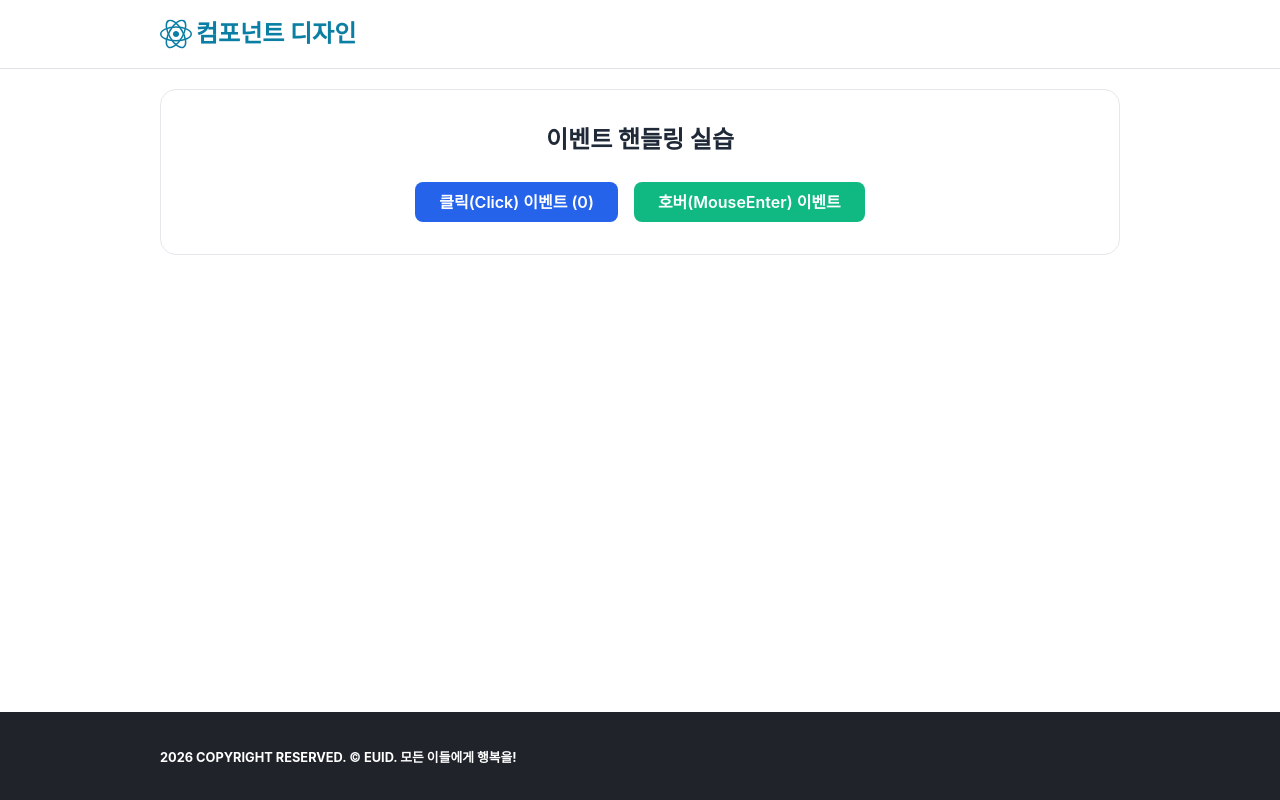
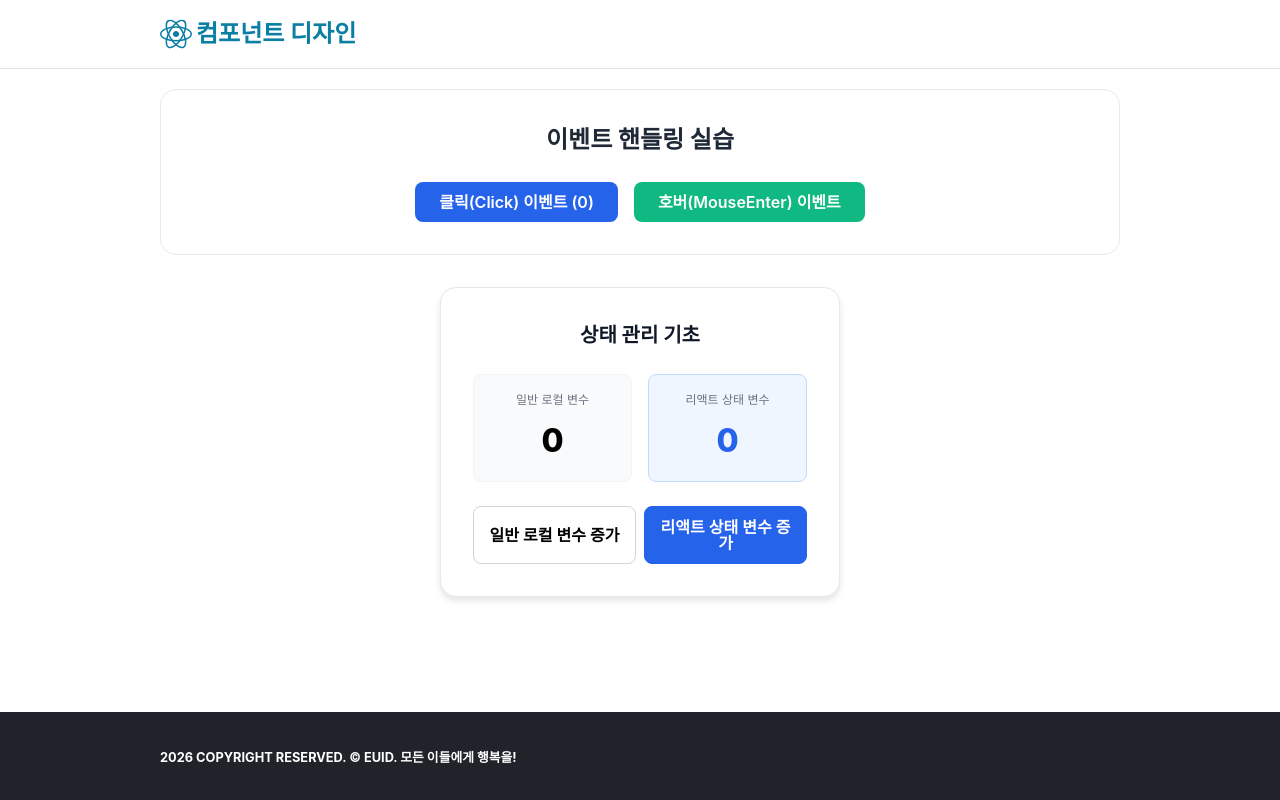
Before and after one commit to sasasak/likelion-16th-react, a React (Vite) app in the folder learning-react/02-State-이벤트-핸들링/: page / in a window 1280 px wide. Built offline with nearby package versions, Linux system fonts and the light colour scheme.

Commit message:
learn. 학습 내용 정리 - 상태 관리 기초 실습 - 이벤트 핸들링 실습

```diff
--- a/learning-react/02-State-이벤트-핸들링/src/app/index.tsx
+++ b/learning-react/02-State-이벤트-핸들링/src/app/index.tsx
@@ -1,5 +1,5 @@
 import { Footer, Header, Image, Wrapper } from '@/components'
-import { EventHandling } from '@/learns'
+import { ComponentState, EventHandling } from '@/learns'
 import S from './style.module.css'
 
 export default function App() {
@@ -15,7 +15,7 @@ export default function App() {
       <div data-placeholder>
         <Wrapper>
           <EventHandling />
-          {/* <ComponentState /> */}
+          <ComponentState />
         </Wrapper>
       </div>
 
--- a/learning-react/02-State-이벤트-핸들링/src/learns/EventHandling/EventHandler/index.tsx
+++ b/learning-react/02-State-이벤트-핸들링/src/learns/EventHandling/EventHandler/index.tsx
@@ -25,7 +25,7 @@ export default function EventHandler() {
           className={S.button}
           // TODO 2: JSX에서 함수 몸체 내부에 변수에 함수 값 할당
           onClick={handleIncreaseCount}
-          onMouseEnter={() => handlePrintMessage('오늘 수업 끝!')}
+          onDoubleClick={() => handlePrintMessage('오늘 수업 끝!')}
         >
           클릭(Click) 이벤트 ({count})
         </button>
```
